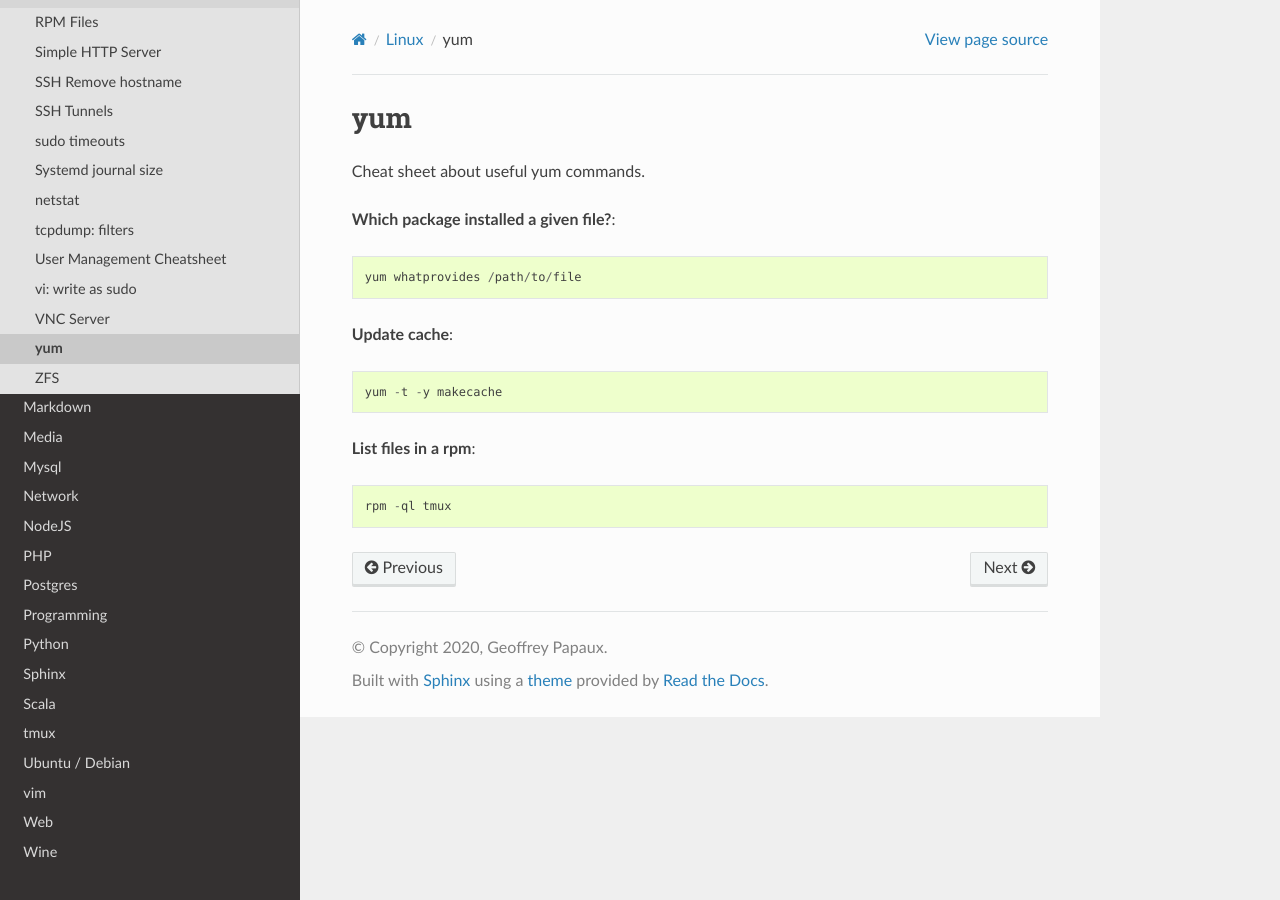
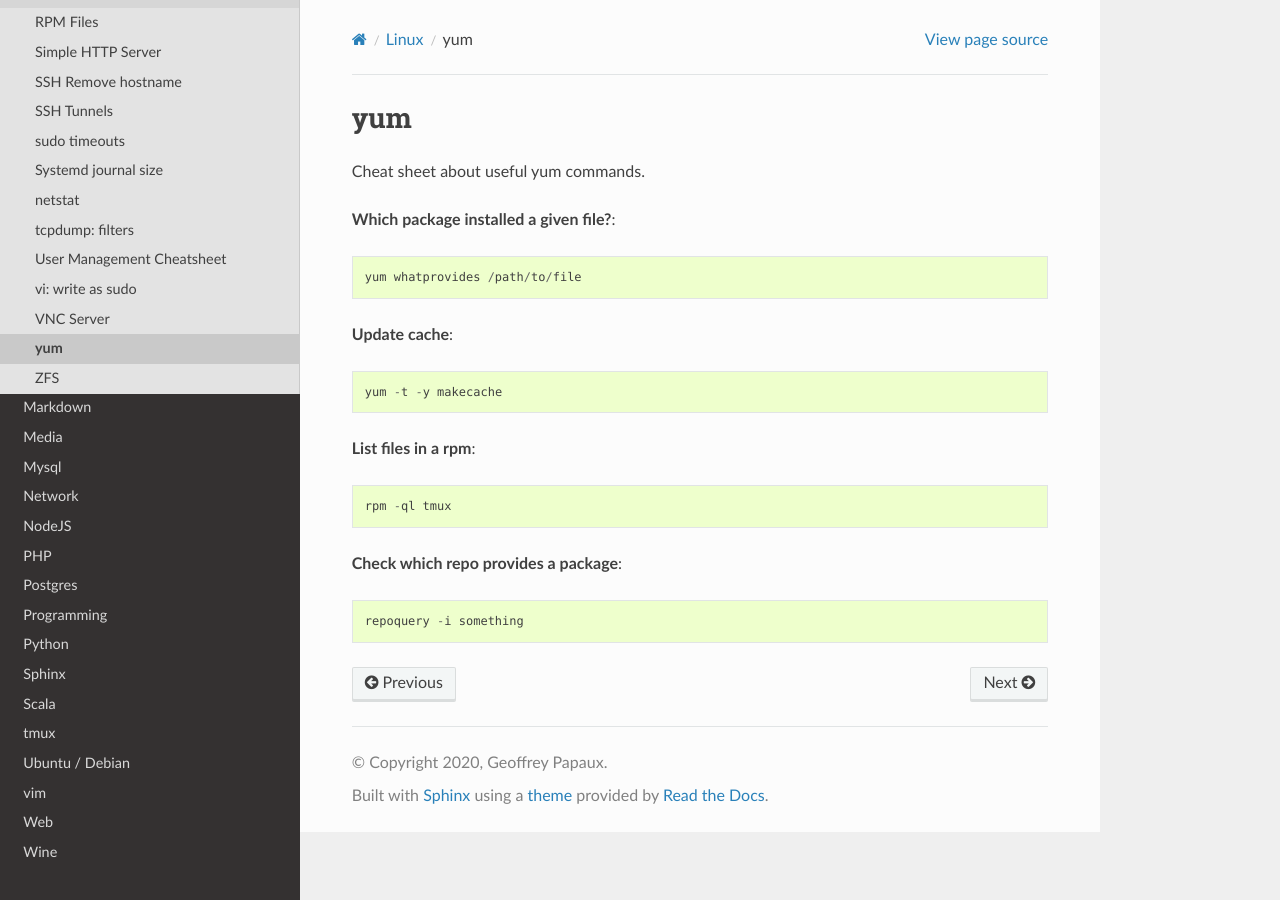
Before and after one commit to papaux/til, a Sphinx documentation site: the page built from source/linux/yum.rst, in a window 1280 px wide. Built offline with Sphinx 7.4.7 and the Read the Docs theme 2.0.0, drawn with Linux system fonts in a browser that asks for light colours.

Commit message:
yum: repoquery -i

```diff
--- a/source/linux/yum.rst
+++ b/source/linux/yum.rst
@@ -14,3 +14,7 @@ Cheat sheet about useful yum commands.
 **List files in a rpm**::
 
   rpm -ql tmux
+
+**Check which repo provides a package**::
+
+  repoquery -i something
```
